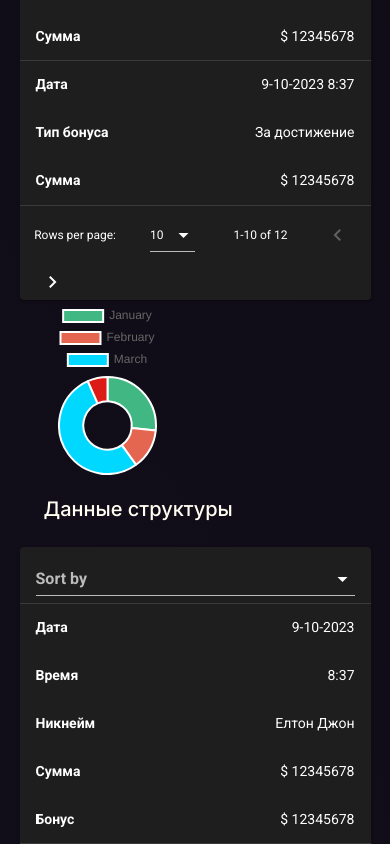
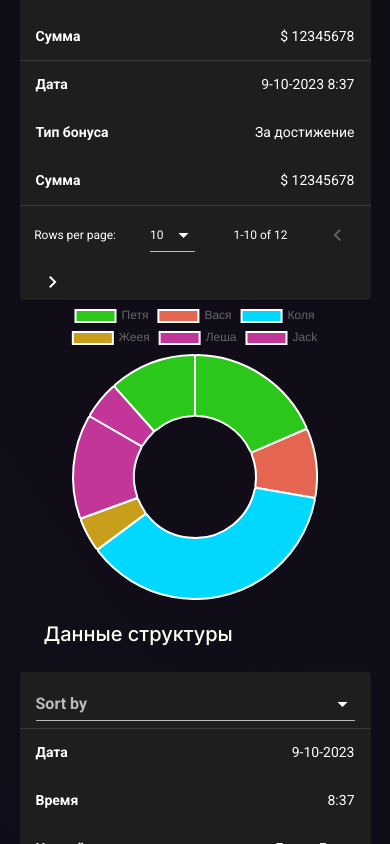
Before and after one commit to bogoslovskiydenis/club-dashbord, a Nuxt app: page /main in a window 390 px wide. Shown: the part 2121-2965 px from the top of the page. Built offline with nearby package versions, Linux system fonts and the light colour scheme.

Commit message:
гребаный график)))

```diff
--- a/pages/main.vue
+++ b/pages/main.vue
@@ -284,15 +284,17 @@ export default {
         },
       ],
       chartData: {
-        labels: ['January', 'February', 'March'],
+        labels: ['Петя', 'Вася', 'Коля' , 'Жеея' , 'Леша' , 'Jack'],
         datasets: [
           {
-            backgroundColor: ['#41B883', '#E46651', '#00D8FF', '#DD1B16'],
-            data: [40, 20, 80, 10],
+            backgroundColor: ['#2bc71a', '#E46651', '#00D8FF', '#c79f1b','#c2369a','#c2369a'],
+            data: [40, 20, 80, 10, 30,11, 25],
           },
         ],
       },
       chartOptions: {
+        borderRadius: 2,
+        hoverBorderWidth: 0,
         responsive: true,
       },
     }
@@ -362,11 +364,14 @@ export default {
 }
 
 .history_transfer_left {
-  width: 50%;
+  width: 60%;
 }
 
 .history_transfer_right {
-  width: 50%;
+  display: flex;
+  align-items: center;
+  justify-content: center;
+  width: 40%;
 }
 
 .history_transfer_left_border {
@@ -414,9 +419,17 @@ export default {
   }
   .history_transfer_wrapper {
     flex-direction: column;
+    justify-content: center;
+    align-items: center;
   }
   .history_transfer_left{
     width: 100%;
   }
+  .history_transfer_right{
+    width: 50%;
+    display: flex;
+    justify-content: center;
+    align-items: center;
+  }
 }
 </style>
```
